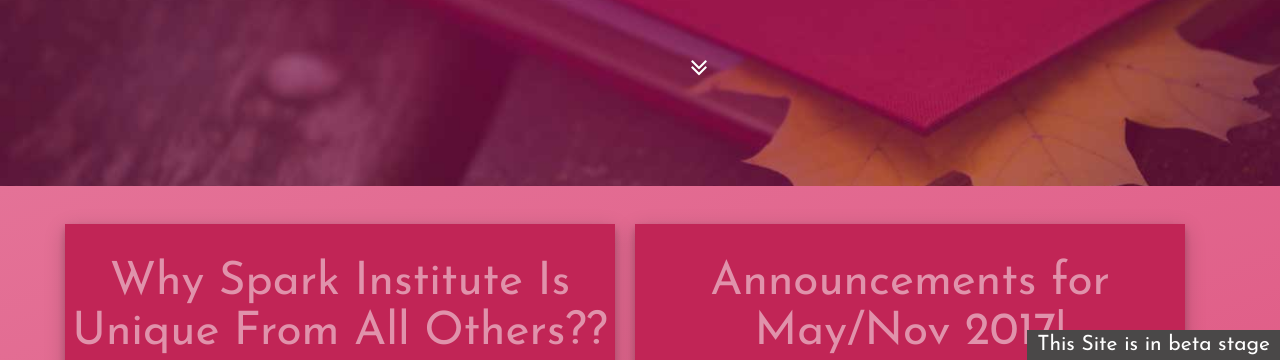
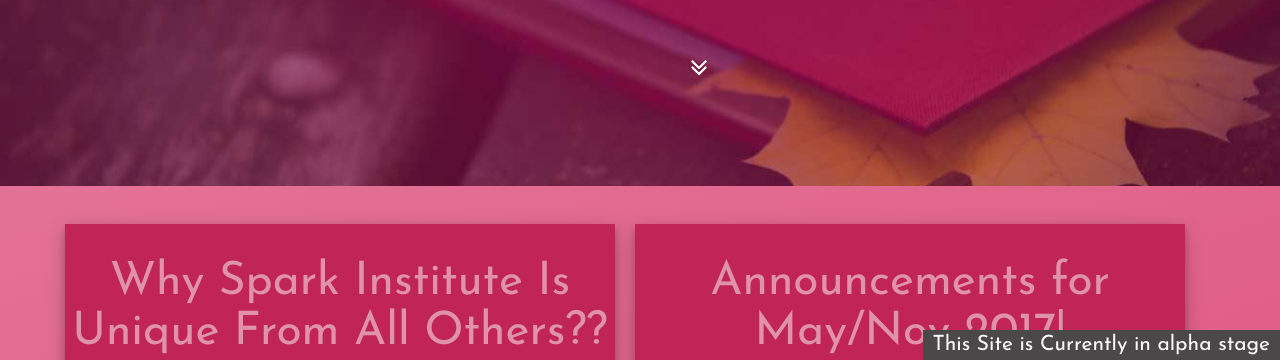
Before and after one commit to suryaishnavi/spark, a plain HTML site: page index.html in a window 1280 px wide. Shown: the part 440-800 px from the top of the page. Drawn offline with nearby package versions, Linux system fonts and the light colour scheme.

Commit message:
Update index.html

```diff
--- a/index.html
+++ b/index.html
@@ -141,7 +141,7 @@
 <!-- temp-->
 <div class="container-fluid">
 <div class="row">
-	<div class="fixed">This Site is in beta stage</div>
+	<div class="fixed">This Site is Currently in alpha stage</div>
 </div>
 </div>
 <!-- jQuery (necessary for Bootstrap's JavaScript plugins) -->
```
